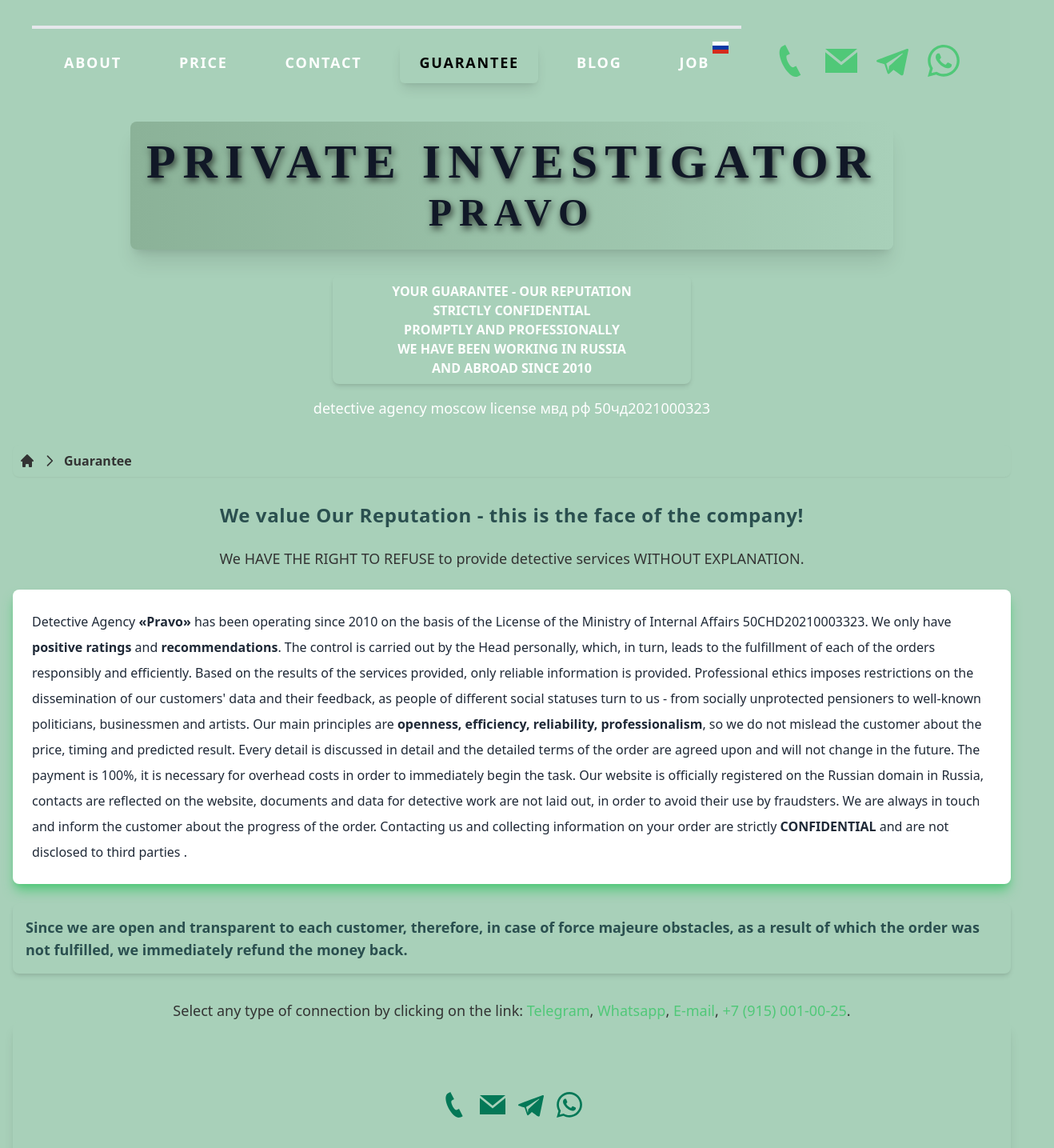
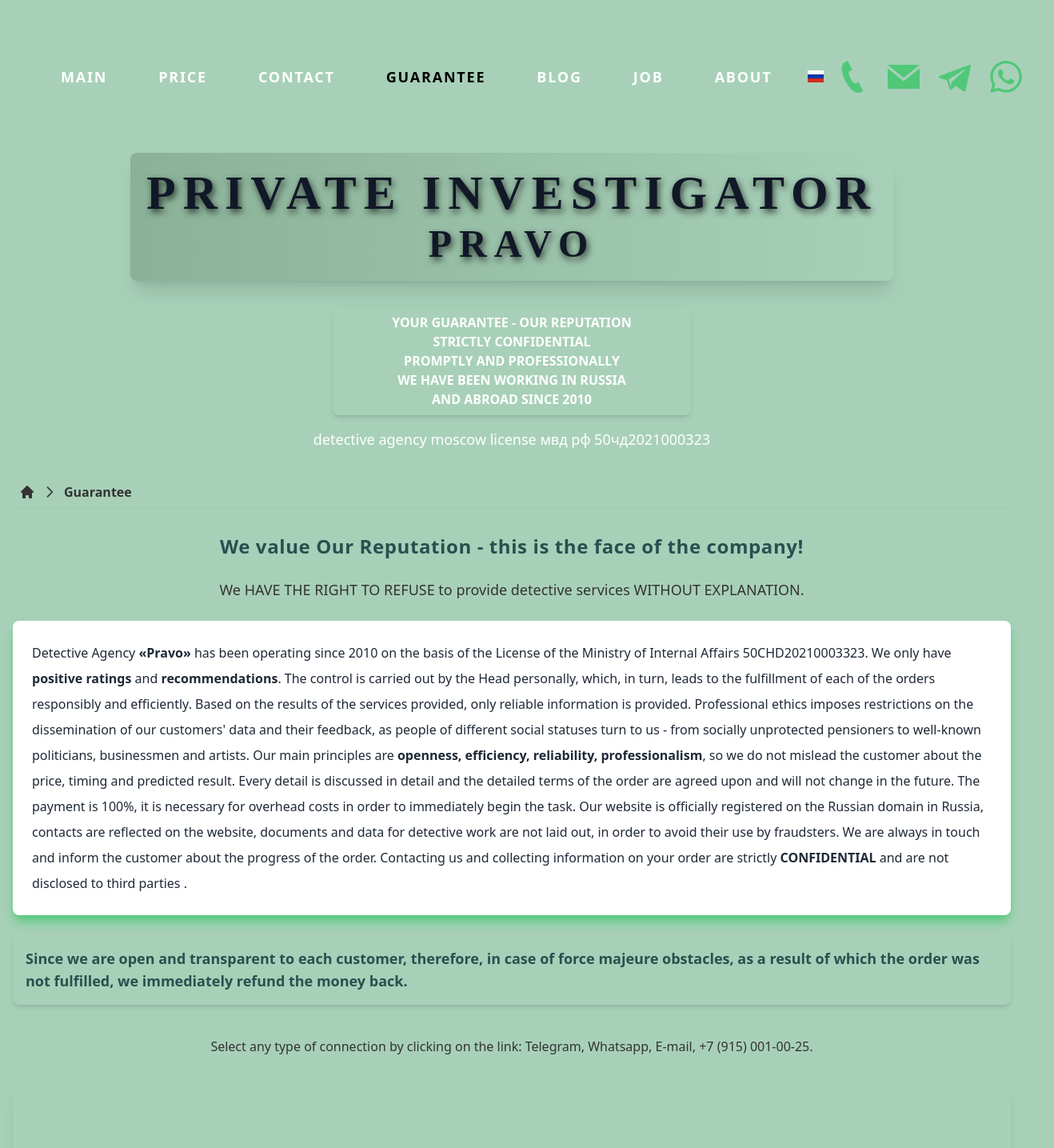
Before and after one commit to Zuglus/detektiv, a Next.js app: page /en/guarantee in a window 1280 px wide. Shown: the top 1435 px of the page at 80% size, 1318 px wide, since content can reach past the window. Built offline with nearby package versions, Linux system fonts and the light colour scheme.

Commit message:
Добавлено меню для мобильных устройств, изменены данные в футере

```diff
--- a/src/components/content/contentGuarantee.tsx
+++ b/src/components/content/contentGuarantee.tsx
@@ -23,28 +23,20 @@ export default function ContentGuarantee({ data, contacts }: { data: any, contac
       </p>
 
       {/* Contact Proposal Section */}
-      <p className="mt-8 text-lg">
+      <p className='py-10'>
         {data.propose}
-        <a href={contacts.telegram.link} className="text-[#50c878] hover:underline transition-all duration-200">
-          {' '}
-          {contacts.telegram.name}
-        </a>
-        ,
-        <a href={contacts.whatsapp.link} className="text-[#50c878] hover:underline transition-all duration-200">
-          {' '}
-          {contacts.whatsapp.name}
-        </a>
-        ,
-        <a href={contacts.email.link} className="text-[#50c878] hover:underline transition-all duration-200">
-          {' '}
-          {contacts.email.name}
-        </a>
-        ,
-        <a href={contacts.phone.link} className="text-[#50c878] hover:underline transition-all duration-200">
-          {' '}
-          {contacts.phone.name}
-        </a>
-        .
+        {[
+          contacts.telegram,
+          contacts.whatsapp,
+          contacts.email,
+          contacts.phone,
+        ].map((item) => (
+          <a key={item.name} href={item.link}>
+            {' '}
+            {item.name}
+            {item === contacts.phone ? '.' : ','}
+          </a>
+        ))}
       </p>
     </>
   );
--- a/src/components/layout/header.tsx
+++ b/src/components/layout/header.tsx
@@ -15,7 +15,7 @@ export default function Header({ data, routes }: HeaderProps) {
 
       {/* Основной заголовок */}
       <h1
-        className="inline-block relative bg-gradient-to-r from-[#8bb298] to-[#a8d0b9] shadow-xl mt-6 mb-4 px-3 sm:px-5 py-3 sm:py-5 rounded-lg max-w-full font-extrabold text-2xl text-gray-900 sm:text-4xl lg:text-6xl uppercase tracking-widest"
+        className="inline-block relative bg-gradient-to-r from-[#8bb298] to-[#a8d0b9] shadow-xl mt-6 mb-4 px-3 sm:px-5 py-3 sm:py-5 rounded-lg max-w-full font-extrabold text-gray-900 text-xl sm:text-4xl lg:text-6xl uppercase tracking-widest"
         style={{
           fontFamily: "'Playfair Display', serif",
           letterSpacing: '0.15em',
--- a/src/components/layout/nav.tsx
+++ b/src/components/layout/nav.tsx
@@ -1,80 +1,81 @@
 'use client';
 
 import Link from 'next/link';
+import { classNames } from '../utility/classNames';
+import { useState } from 'react';
 import { usePathname } from 'next/navigation';
-import { useEffect, useState } from 'react';
+import { Rout } from '../utility/types';
 import ButtonTranslate from '../ui/buttonTranslate';
-import { classNames } from '../utility/classNames';
-import { Rout } from '../utility/types';
 
 export default function Nav({ routes }: { routes: Rout[] }) {
   const pathname = usePathname();
   const [isOpen, setIsOpen] = useState(false);
 
-  useEffect(() => {
-    setIsOpen(false);
-  }, []);
+  const toggleMenu = () => {
+    setIsOpen(!isOpen);
+  };
 
   return (
-    <div className="relative flex md:flex-row flex-row-reverse justify-between border-gold bg-olive-900 p-4 border-t-4 text-olive-50 transition-all duration-300">
-      {/* Mobile Toggle Button */}
+    <div className="relative">
+      {/* Desktop Menu */}
+      <nav className="md:flex justify-between items-center space-x-4 md:space-x-2 lg:space-x-6 hidden bg-olive-900 p-2 md:p-3 lg:p-4 text-white">
+        {routes.map((route) => (
+          <Link
+            key={route.name}
+            href={route.href}
+            className={classNames(
+              'px-3 py-1 md:px-0 lg:px-5 rounded-md uppercase tracking-wide md:tracking-widest font-semibold text-sm md:text-base lg:text-lg transition-all duration-300',
+              pathname === route.href ? 'text-black' : 'hover:bg-olive-700 hover:text-gold',
+              'md:-rotate-45 lg:rotate-0'
+            )}
+          >
+            {route.name}
+          </Link>
+        ))}
+        {/* Language Toggle */}
+        <ButtonTranslate url={pathname} />
+      </nav>
+
+      {/* Mobile Menu Button */}
       <button
         type="button"
-        onClick={() => setIsOpen(!isOpen)}
-        className={classNames(
-          'md:hidden h-10 w-10 rounded-lg p-2 transition-transform transform hover:scale-105',
-          isOpen ? 'bg-olive-700 text-white' : 'bg-olive-600 text-white'
+        onClick={toggleMenu}
+        className="top-1 right-2 z-20 fixed md:hidden bg-olive-600 hover:bg-olive-700 rounded-lg w-10 h-10 text-white transform transition-transform hover:scale-110"
+      >
+        {isOpen ? (
+          <svg xmlns="http://www.w3.org/2000/svg" viewBox="0 0 24 24" fill="none" stroke="currentColor" className="w-6 h-6">
+            <path strokeLinecap="round" strokeLinejoin="round" strokeWidth="2" d="M6 18L18 6M6 6l12 12" />
+          </svg>
+        ) : (
+          <svg xmlns="http://www.w3.org/2000/svg" viewBox="0 0 24 24" fill="none" stroke="currentColor" className="w-6 h-6">
+            <path strokeLinecap="round" strokeLinejoin="round" strokeWidth="2" d="M4 6h16M4 12h16M4 18h16" />
+          </svg>
+
         )}
-      >
-        <div className="space-y-1">
-          <span
-            className={classNames(
-              'block h-0.5 w-8 rounded-full transition-transform transform',
-              isOpen ? 'bg-gold translate-y-2 rotate-45' : 'bg-white'
-            )}
-          />
-          <span
-            className={classNames(
-              'block h-0.5 w-8 rounded-full transition-transform transform',
-              isOpen ? 'hidden' : 'bg-white'
-            )}
-          />
-          <span
-            className={classNames(
-              'block h-0.5 w-8 rounded-full transition-transform transform',
-              isOpen ? 'bg-gold -translate-y-2 -rotate-45' : 'bg-white'
-            )}
-          />
-        </div>
       </button>
 
-      {/* Navigation Links */}
-      <nav
+      {/* Mobile Menu */}
+      <div
+        className={`fixed top-0 right-0 w-3/4 z-10 bg-emerald-900 p-6 text-white transition-transform duration-300 ease-in-out md:hidden ${isOpen ? 'transform translate-x-0' : 'transform translate-x-full'}`}
+      >
+        <nav className="space-y-6">
+          {routes.map((route) => (
+            <Link
+              key={route.name}
+              href={route.href}
               className={classNames(
-          'md:flex flex-col md:flex-row md:items-center text-lg md:space-x-6 space-y-6 md:space-y-0 transition-all duration-300 ease-in-out',
-          isOpen ? 'block' : 'hidden md:block'
-        )}
-      >
-        {routes.map((link: Rout) => (
-          <Link
-            key={link.name}
-            href={link.href}
-            className={classNames(
-              'block px-6 py-3 rounded-md uppercase tracking-widest transition-all duration-300 ease-in-out font-semibold',
-              pathname === link.href
-                ? 'bg-gold text-black shadow-lg hover:shadow-xl'  // Золотой цвет для активных элементов
-                : 'hover:bg-olive-700 hover:text-gold'
+                'block px-6 py-3 rounded-md uppercase tracking-widest font-semibold transition-all duration-300',
+                pathname === route.href ? 'text-black' : 'hover:bg-olive-700 hover:text-gold'
               )}
               onClick={() => setIsOpen(false)}
             >
-            {link.name}
+              {route.name}
             </Link>
           ))}
-      </nav>
 
           {/* Language Toggle */}
-      <div className="top-4 right-4 absolute transform transition-transform hover:scale-110">
-        <ButtonTranslate url={pathname} isOpen={isOpen} />
+          <ButtonTranslate url={pathname} />
+        </nav>
       </div>
     </div>
   );
--- a/src/components/ui/buttonTranslate.tsx
+++ b/src/components/ui/buttonTranslate.tsx
@@ -1,8 +1,5 @@
-'use client';
-
-import Link from 'next/link';
-import { classNames } from '../utility/classNames';
-import TranslateUrl from '../utility/translateUrl';
+import Link from "next/link";
+import TranslateUrl from "../utility/translateUrl";
 
 function RuFlag() {
   return (
@@ -28,12 +25,11 @@ function EnFlag() {
   );
 }
 
-export default function ButtonTranslate({ url, isOpen }: { url: string, isOpen: boolean }) {
+export default function ButtonTranslate({ url }: { url: string }) {
   const trans = TranslateUrl(url);
-
   return (
     <Link
-      className={classNames(isOpen ? 'hidden' : '', 'my-auto border-y border-neutral-800 text-neutral-500')}
+      className="inline-block m-10 text-center transition-all duration-300 ease-in-out"
       href={trans.link}
     >
       {trans.flag ? <EnFlag /> : <RuFlag />}
--- a/src/data/footer.json
+++ b/src/data/footer.json
@@ -2,7 +2,7 @@
   "ru": {
     "title": "детективное агентство грозного эдуарда николаевича",
     "imgalt": "фотография лицензии детектива",
-    "copyright": "&#169;2010-2024 детективное агентство «право» г. Москва лицензия МВД РФ 50ЧД2021000323 Копировать, использовать, ссылаться на информацию с сайта запрещено"
+    "copyright": "&#169;2010-2024 детективное агентство Грозного Эдуарда Николаевича г. Москва лицензия МВД РФ 50ЧД2021000323 Копировать, использовать, ссылаться на информацию с сайта запрещено"
   },
   "en": {
     "title": "Detective agency «Pravo»",
--- a/src/data/price.json
+++ b/src/data/price.json
@@ -65,7 +65,7 @@
     ],
     "currency": "рублей",
     "text": "Работаем при полной предоплате заказа, что позволяет приступить к его незамедлительному выполнению. Наши услуги не дороги по сравнению с Вашим спокойствием и стабильностью в Вашей жизни, профессиональный результат требует немалых затрат для получения объективного результата, кроме того не ведитесь на обещания мошенников, предлагающих решить Ваш вопрос за &laquo;копейки&raquo; со 100% результатом. Каждый труд должен быть оплачен, если Вы покупаете товар по дешевой цене, качество соответствует ей - &laquo;скупой платит дважды&raquo;, соотвественно, хотите получить профессиональный результат - он стоит затрат. Если для Вас важен качество услуги - мы готовы помочь.",
-    "propose": "Выберите любой вид связи, нажав на ссылку: "
+    "propose": "Мы на связи онлайн: "
   },
   "en": {
     "introList": [
--- a/src/data/routes.json
+++ b/src/data/routes.json
@@ -2,7 +2,7 @@
   "ru": [
     {
       "id": 1,
-      "name": "о нас",
+      "name": "главная",
       "href": "/"
     },
     {
@@ -29,12 +29,17 @@
       "id": 6,
       "name": "вакансии",
       "href": "/vakansii"
+    },
+    {
+      "id": 7,
+      "name": "о нас",
+      "href": "/onas"
     }
   ],
   "en": [
     {
       "id": 1,
-      "name": "About",
+      "name": "Main",
       "href": "/en"
     },
     {
@@ -61,6 +66,11 @@
       "id": 6,
       "name": "Job",
       "href": "/en/job"
+    },
+    {
+      "id": 7,
+      "name": "About",
+      "href": "/about"
     }
   ]
 }
```
Also changed, not shown: src/data/guarantee.json (+1 -1 lines). Lines whose indentation alone changed are shown as unchanged.
